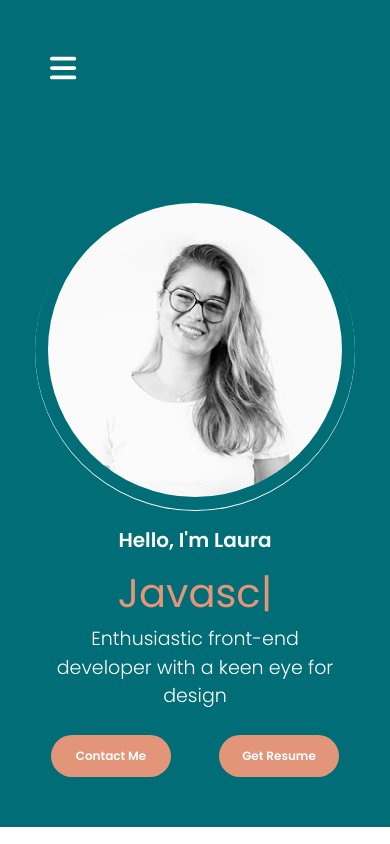
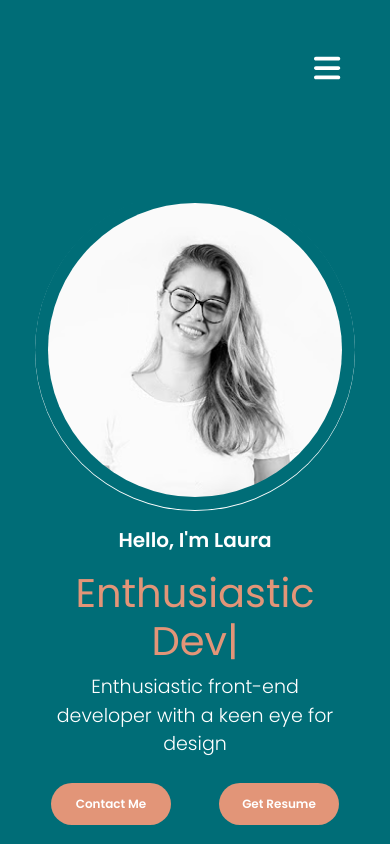
Before and after one commit to lauramussopd/react-portfolio, a React (Create React App) app: page / in a window 390 px wide. Shown: the top 844 px of the page. Built offline with nearby package versions, Linux system fonts and the light colour scheme; a web font is replaced by a local one.

Commit message:
changed hamburger

```diff
--- a/src/PortfolioContainer/ContactMe/ContactMe.css
+++ b/src/PortfolioContainer/ContactMe/ContactMe.css
@@ -16,7 +16,6 @@
 
   footer a {
     color: white;
-    text-decoration: underline;
   }
 
   footer a:hover {
--- a/src/PortfolioContainer/Home/Header/Header.css
+++ b/src/PortfolioContainer/Home/Header/Header.css
@@ -8,11 +8,10 @@
 .header-parent {
   display: flex;
   align-items: center;
-  justify-content: space-between;
+ justify-content: center;
   height: 100%;
   width: 100%;
   max-width: 1100px;
-  /* width: 70%; */
   color: white;
 }
 
@@ -59,6 +58,7 @@
   .header-parent {
     padding: 0 40px;
     position: relative;
+    justify-content: end;
   }
   .header-hamburger {
     display: block;
--- a/src/PortfolioContainer/Home/Header/Header.js
+++ b/src/PortfolioContainer/Home/Header/Header.js
@@ -10,7 +10,7 @@ import { FontAwesomeIcon } from "@fortawesome/react-fontawesome";
 import "./Header.css";
 
 export default function Header() {
-  const [ setSelectedScreen] = useState(0);
+ // const [ setSelectedScreen] = useState(0);
   const [showHeaderOptions, setShowHeaderOptions] = useState(false);
 
 
@@ -42,7 +42,7 @@ export default function Header() {
     if (!screenComponent) return;
 
     screenComponent.scrollIntoView({ behavior: "smooth" });
-    setSelectedScreen(index);
+    //setSelectedScreen(index);
     setShowHeaderOptions(false);
   };
   return (
--- a/src/PortfolioContainer/Home/Profile/Profile.js
+++ b/src/PortfolioContainer/Home/Profile/Profile.js
@@ -21,13 +21,9 @@ export default function Profile() {
               <h1>
                 <TypeAnimation
                   sequence={[
-                    "Enthusiastic Dev 🖥️",
+                    "Enthusiastic Dev",
                     1000,
-                    "Javascript Developer 📱",
-                    1000,
-                    "Climber 🧗🏻‍♀️",
-                    1000,
-                    "UI/UX Designer 🎨",
+                    "UI/UX Designer",
                     1000,
                   ]}
                   cursor={true} // Blinking cursor
--- a/src/PortfolioContainer/Resume/Resume.js
+++ b/src/PortfolioContainer/Resume/Resume.js
@@ -85,15 +85,15 @@ const Resume = (props) => {
     </div>,
     <div className="resume-screen-container" key="work-experience">
       <ResumeHeading
-        heading="Technical Support Specialist & Junior Front-end Developer"
+        heading="Front-end Developer & Technical Support Specialist"
         subHeading="Etnia Eyewear Culture"
         fromDate="2021"
         toDate="Present"
       />
       <div className="experience-description resume-description-text">
-        - Develop and maintain front-end components for company websites,
-        ensuring a seamless user experience. Identify software bugs, open
-        detailed tickets, and follow up to ensure timely resolution.
+        - Develop and maintain front-end components with
+Vue and Typescript for company websites, ensuring
+a seamless user experience.
       </div>
       <div className="experience-description resume-description-text">
         - Website & Software Testing, identify software bugs, open detailed
```
